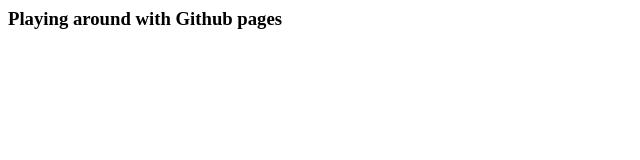
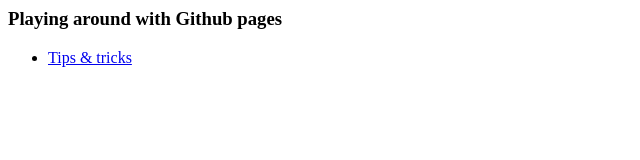
Before and after one commit to larsoestergaard/larsoestergaard.github.io, a plain HTML site: page index.html in a window 1280 px wide. Shown: the whole page, without its empty margins (0-640 px from the left). Drawn offline with Linux system fonts and the light colour scheme.

Commit message:
Added list for urls

```diff
--- a/index.html
+++ b/index.html
@@ -1 +1,6 @@
 <h3>Playing around with Github pages</h3>
+<div>
+    <ul>
+        <li><a href="https://github.com/larsoestergaard/TipsNtricks">Tips & tricks</a></li>
+    </ul>
+</div>
```
